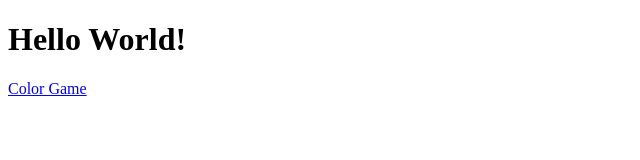
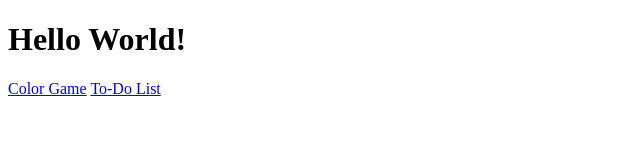
Before and after one commit to lycanknt/lycanknt.github.io, a plain HTML site: page index.html in a window 1280 px wide. Shown: the full height of the page, 0-640 px from the left. Drawn offline with Linux system fonts and the light colour scheme.

Commit message:
Make Index link to todolist.html

```diff
--- a/index.html
+++ b/index.html
@@ -6,5 +6,6 @@
 <body>
 <h1> Hello World! </h1>
 <a href="colorGame.html">Color Game</a>
+<a href="todolist.html">To-Do List</a>
 </body>
 </html>
```
